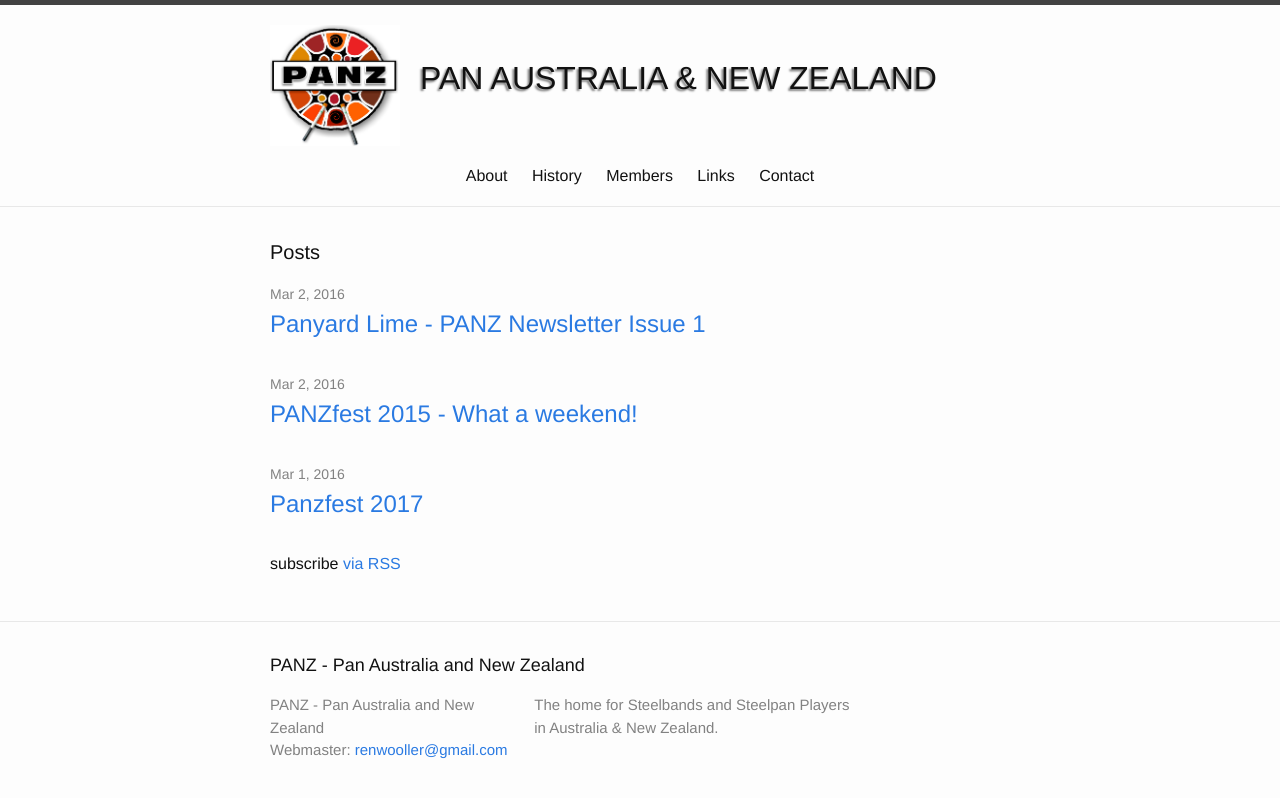
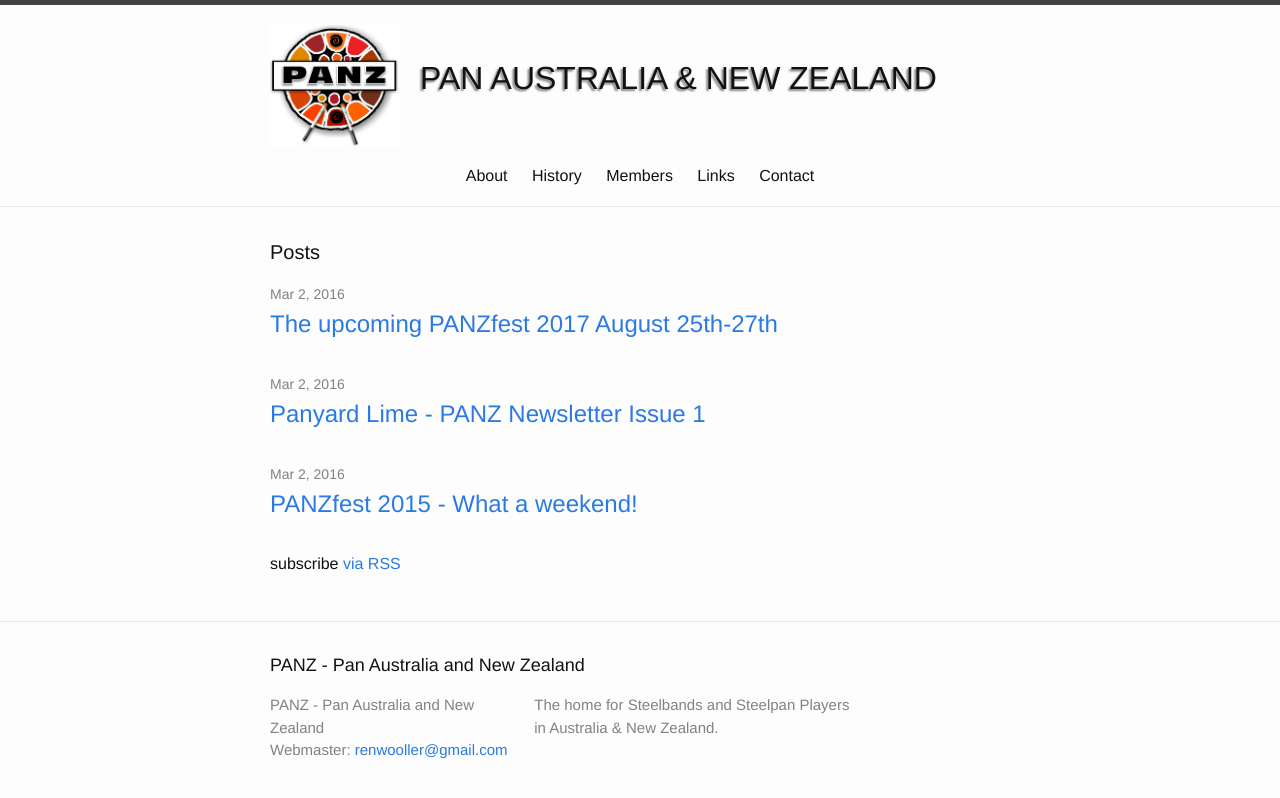
Before and after one commit to panzweb/panzweb.github.io, a Jekyll site: the page built from index.html, in a window 1280 px wide. Shown: the top 798 px of the page. Built offline with Jekyll 4.4.1, drawn with Linux system fonts in a browser that asks for light colours.

Commit message:
Update 2016-03-01-panzfest-2017.markdown

```diff
--- a/_posts/2016-03-01-panzfest-2017.markdown
+++ b/_posts/2016-03-01-panzfest-2017.markdown
@@ -1 +1,8 @@
-<img src="https://www.dropbox.com/s/n4ppzfubjay1gkg/PANZfest_logo_1.jpg?dl=0" />
+---
+layout: post
+title:  "The upcoming PANZfest 2017 August 25th-27th"
+date:   2016-03-02 21:23:44 +1000
+categories: newsletter
+---
+
+<p><img src="https://www.dropbox.com/s/n4ppzfubjay1gkg/PANZfest_logo_1.jpg?dl=0" /></p>
```
